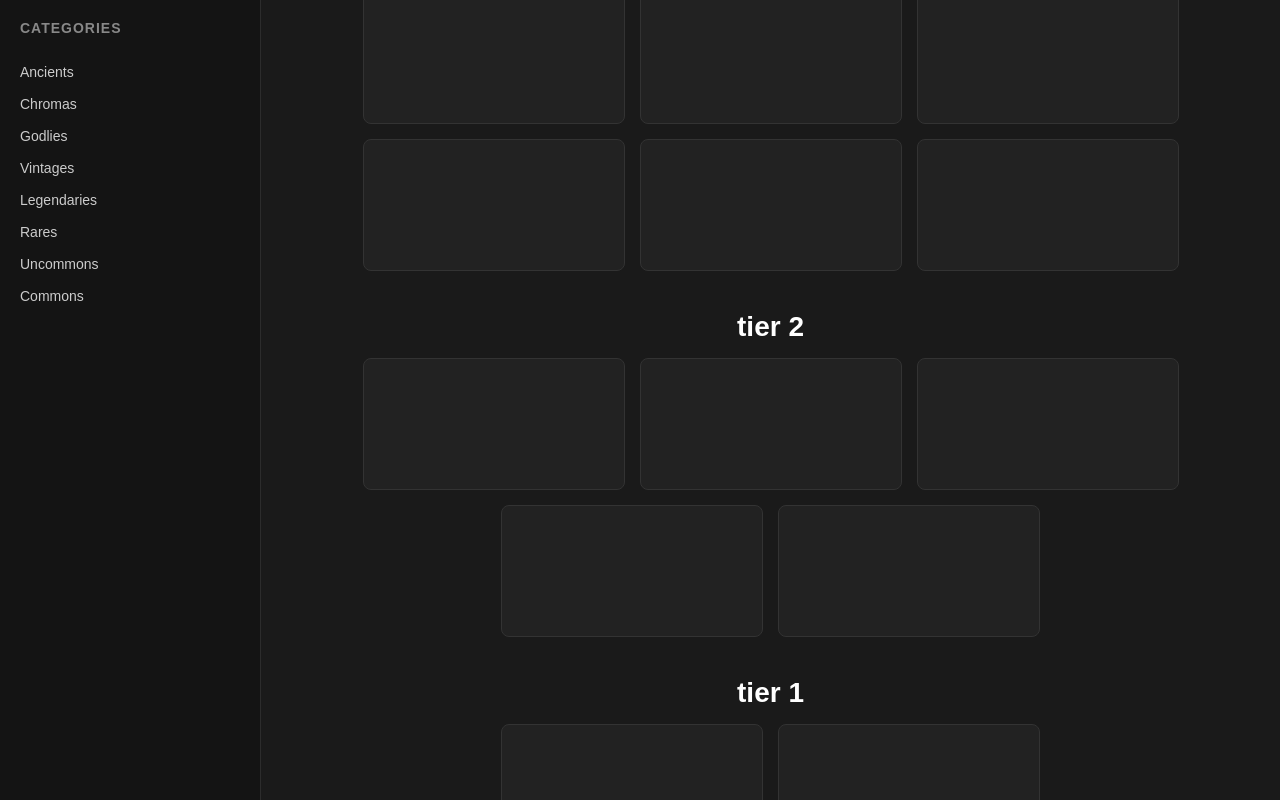
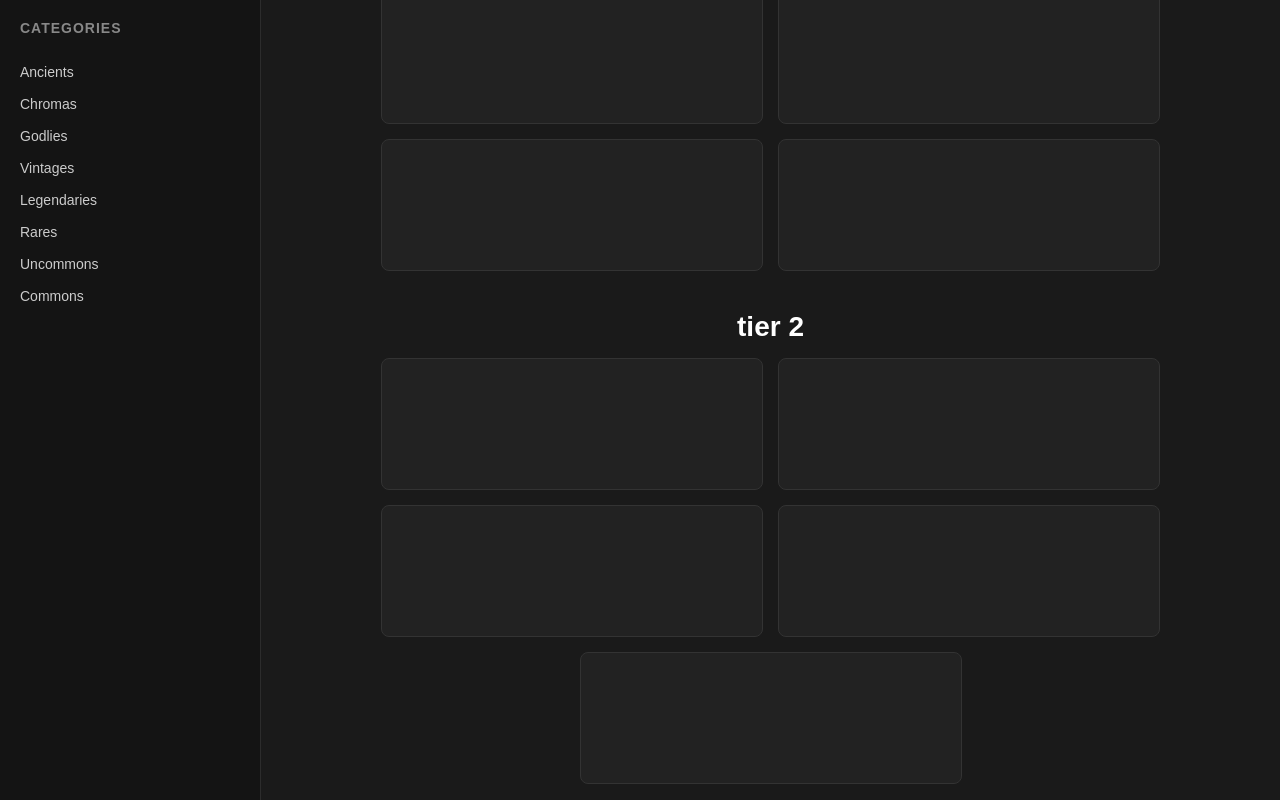
Before and after one commit to knqwx/uniquevals, a plain HTML site: page val.html in a window 1280 px wide. Drawn offline with Linux system fonts and the light colour scheme.

Commit message:
Adjust box and container widths for layout improvements
Updated CSS styles for boxes and containers to accommodate wider layouts.

```diff
--- a/val.html
+++ b/val.html
@@ -15,11 +15,11 @@
         .tier-section { display: flex; flex-direction: column; gap: 15px; width: fit-content; align-items: center; }
         .tier-title { font-size: 28px; font-weight: bold; color: #fff; text-transform: lowercase; text-align: center; }
 
-        /* Сетка с ограничением в 3 бокса по горизонтали */
-        .boxes-container { display: flex; gap: 15px; flex-wrap: wrap; justify-content: center; max-width: 840px; }
+        /* Увеличили максимальную ширину сетки под широкие карточки (по 2 в ряд для такой ширины идеально) */
+        .boxes-container { display: flex; gap: 15px; flex-wrap: wrap; justify-content: center; max-width: 1200px; }
 
-        /* Большие боксы */
-        .box { width: 260px; height: 130px; background: #222; border: 1px solid #333; border-radius: 8px; }
+        /* Сделали боксы длиннее в ширину */
+        .box { width: 380px; height: 130px; background: #222; border: 1px solid #333; border-radius: 8px; }
     </style>
 </head>
 <body>
@@ -35,7 +35,7 @@
         <a href="#" class="sidebar-item">Commons</a>
     </aside>
     <main>
-        <!-- Tier 3 (6 боксов: 3 сверху, 3 снизу) -->
+        <!-- Tier 3 -->
         <div class="tier-section">
             <div class="tier-title">tier 3</div>
             <div class="boxes-container">
@@ -48,7 +48,7 @@
             </div>
         </div>
 
-        <!-- Tier 2 (5 боксов: 3 сверху, 2 снизу) -->
+        <!-- Tier 2 -->
         <div class="tier-section">
             <div class="tier-title">tier 2</div>
             <div class="boxes-container">
@@ -60,7 +60,7 @@
             </div>
         </div>
 
-        <!-- Tier 1 (теперь тоже по сетке) -->
+        <!-- Tier 1 -->
         <div class="tier-section">
             <div class="tier-title">tier 1</div>
             <div class="boxes-container">
```
